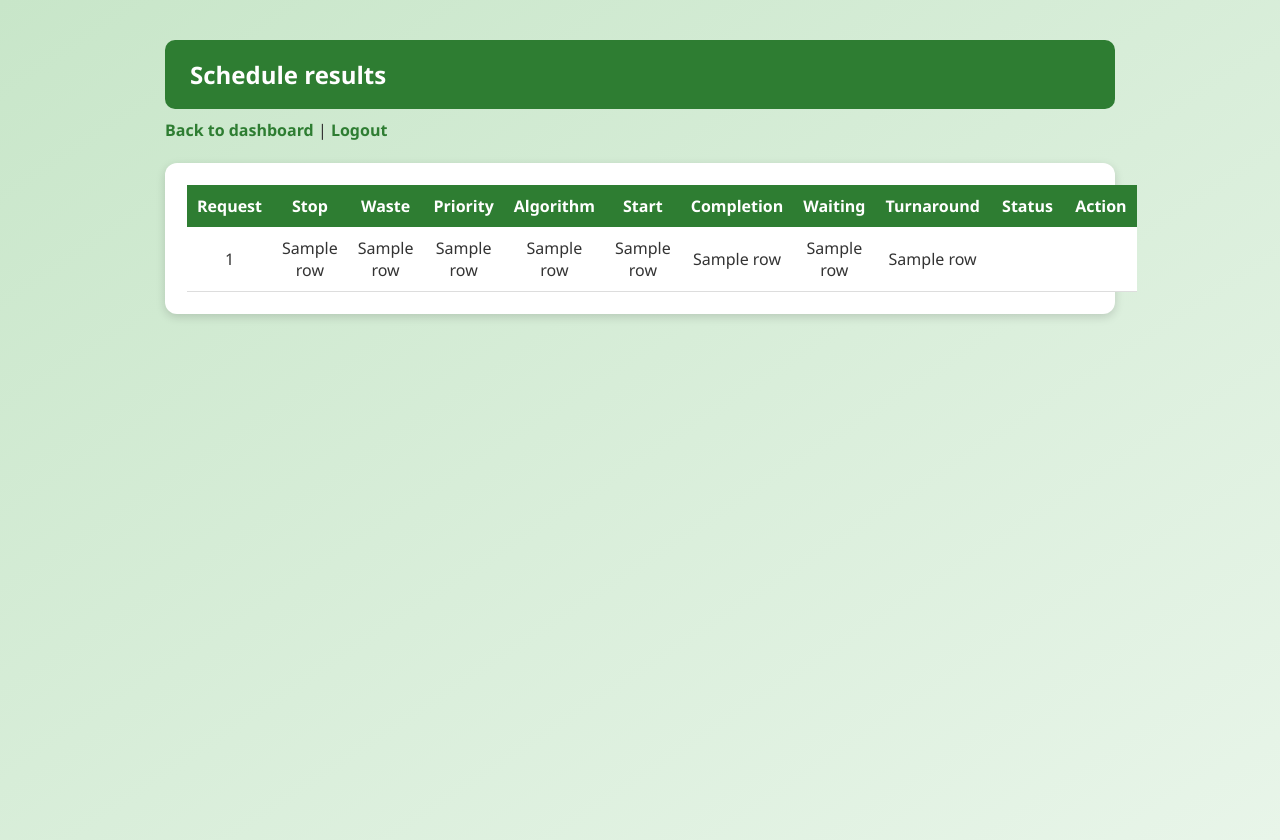
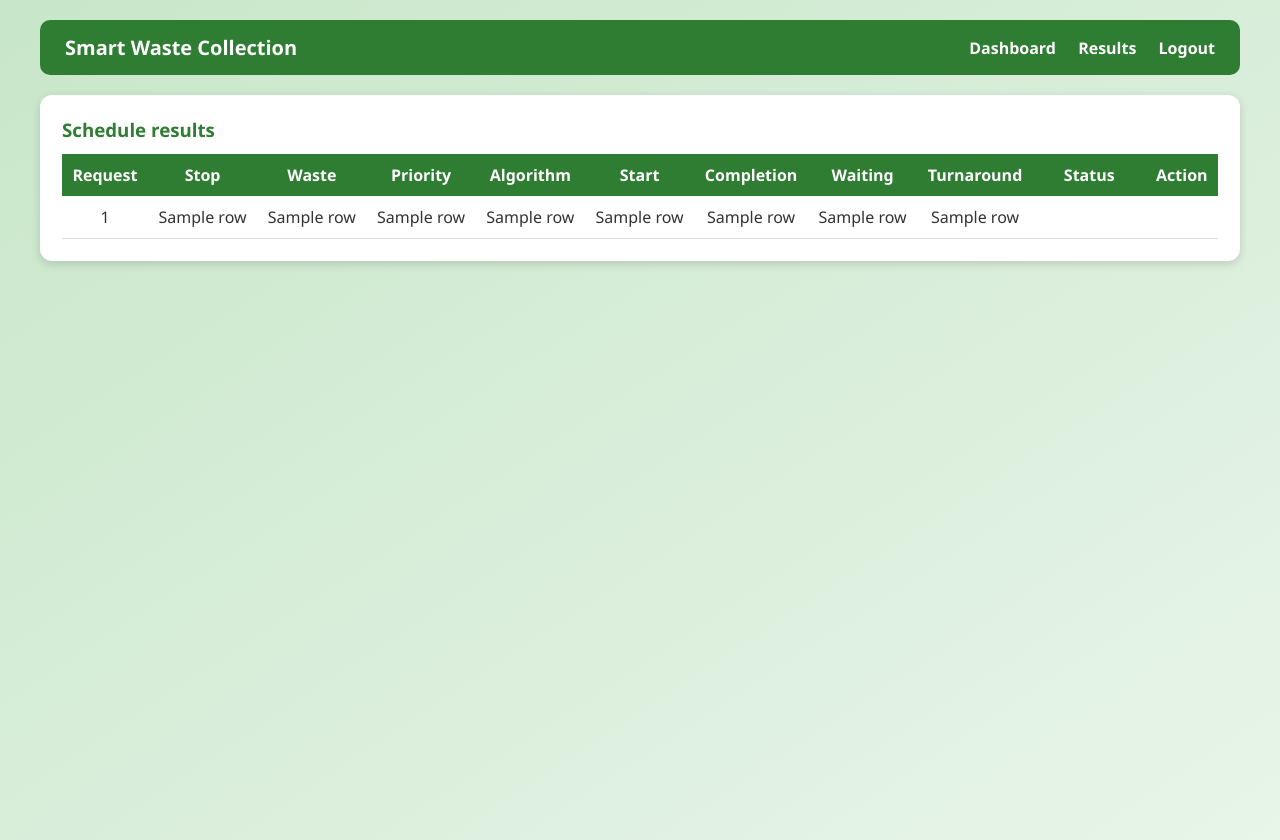
Before and after one commit to himishjaiswal/SMART-WASTE-MANAGER-, a Flask app: template templates/results.html in a window 1280 px wide. Run offline with Flask 3, Linux system fonts and the light colour scheme; the template is opened without the code that fills it: most values are stand-ins (such as "Sample title", 1, 10 or a date in 2020).

Commit message:
improved UI: navbar, login page, status colours, footer

```diff
--- a/static/style.css
+++ b/static/style.css
@@ -3,12 +3,12 @@ body {
     background: linear-gradient(to bottom right, #c8e6c9, #e8f5e9);
     margin: 0 auto;
     padding: 20px;
-    max-width: 950px;
+    max-width: 1200px;
     min-height: 100vh;
     color: #333;
 }
 
-/* page title on dashboard and results (not the ones inside boxes) */
+/* page title on dashboard and results  */
 body > h2 {
     background-color: #2e7d32;
     color: white;
@@ -101,3 +101,80 @@ a:hover {
 .scheduled { background-color: #1976d2; }
 .inprogress { background-color: #ef6c00; }
 .completed { background-color: #2e7d32; }
+/* top navigation bar */
+.navbar {
+    background-color: #2e7d32;
+    padding: 14px 25px;
+    border-radius: 10px;
+    margin-bottom: 20px;
+    display: flex;
+    justify-content: space-between;
+    align-items: center;
+}
+.navbar .title {
+    color: white;
+    font-size: 20px;
+    font-weight: bold;
+}
+.navbar span {
+    color: white;
+}
+.navbar a {
+    color: white;
+    margin-left: 18px;
+}
+/*  wide tables inside the white box */
+.box {
+    overflow-x: auto;
+}
+/* login and register pages */
+.auth-box {
+    max-width: 380px;
+    margin: 60px auto;
+    background-color: white;
+    padding: 30px;
+    border-radius: 12px;
+    box-shadow: 0 3px 10px rgba(0, 0, 0, 0.15);
+}
+.auth-box h2 {
+    text-align: center;
+    margin-top: 0;
+}
+.auth-box .tagline {
+    text-align: center;
+    color: #666;
+    margin-bottom: 20px;
+}
+.auth-box input {
+    width: 100%;
+}
+.auth-box button {
+    width: 100%;
+}
+.auth-box p {
+    text-align: center;
+}
+/* finishing  */
+h3 {
+    margin-top: 0;
+    margin-bottom: 12px;
+}
+table {
+    margin-top: 5px;
+}
+input:focus, select:focus {
+    border-color: #2e7d32;
+    outline: none;
+}
+button {
+    transition: background-color 0.2s;
+}
+tr:hover td {
+    background-color: #f1f8e9;
+}
+.footer {
+    text-align: center;
+    color: #666;
+    font-size: 13px;
+    margin: 20px 0;
+}
--- a/templates/login.html
+++ b/templates/login.html
@@ -5,8 +5,9 @@
     <link rel="stylesheet" href="{{ url_for('static', filename='style.css') }}">
 </head>
 <body>
-    <div class="box">
-        <h2>Login</h2>
+    <div class="auth-box">
+        <h2>Smart Waste Collection</h2>
+        <p class="tagline">Login to your account</p>
         {% if error %}<p style="color:red">{{ error }}</p>{% endif %}
         <form method="POST">
             Email:<br>
--- a/templates/register.html
+++ b/templates/register.html
@@ -5,8 +5,9 @@
     <link rel="stylesheet" href="{{ url_for('static', filename='style.css') }}">
 </head>
 <body>
-    <div class="box">
-        <h2>Register</h2>
+    <div class="auth-box">
+        <h2>Smart Waste Collection</h2>
+        <p class="tagline">Create your account</p>
         {% if error %}<p style="color:red">{{ error }}</p>{% endif %}
         <form method="POST">
             Name:<br>
--- a/templates/results.html
+++ b/templates/results.html
@@ -1,4 +1,3 @@
-
 <!DOCTYPE html>
 <html>
 <head>
@@ -7,13 +6,19 @@
     <link rel="stylesheet" href="{{ url_for('static', filename='style.css') }}">
 </head>
 <body>
-    <h2>Schedule results</h2>
-    <a href="/dashboard">Back to dashboard</a> |
-    <a href="/logout">Logout</a>
-    <br><br>
+    <div class="navbar">
+        <span class="title">Smart Waste Collection</span>
+        <span>
+            <a href="/dashboard">Dashboard</a>
+            <a href="/results">Results</a>
+            <a href="/logout">Logout</a>
+        </span>
+    </div>
 
     {% if msg %}<p style="color:red">{{ msg }}</p>{% endif %}
+
     <div class="box">
+        <h3>Schedule results</h3>
         <table>
             <tr>
                 <th>Request</th><th>Stop</th><th>Waste</th><th>Priority</th>
```
Also changed, not shown: templates/dashboard.html (+9 -5 lines).
